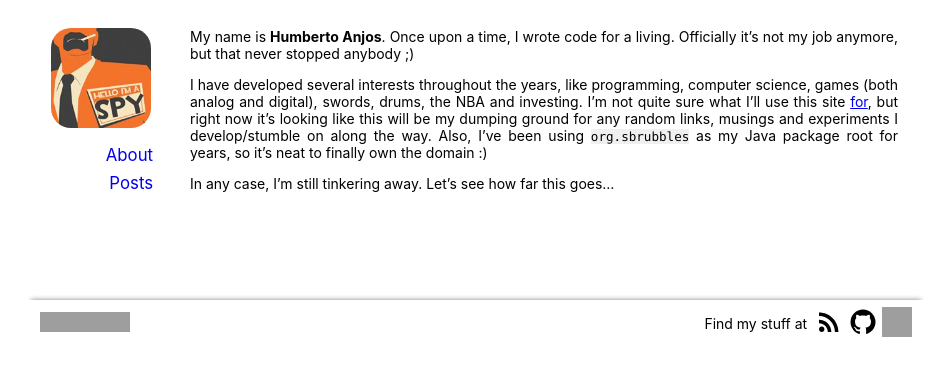
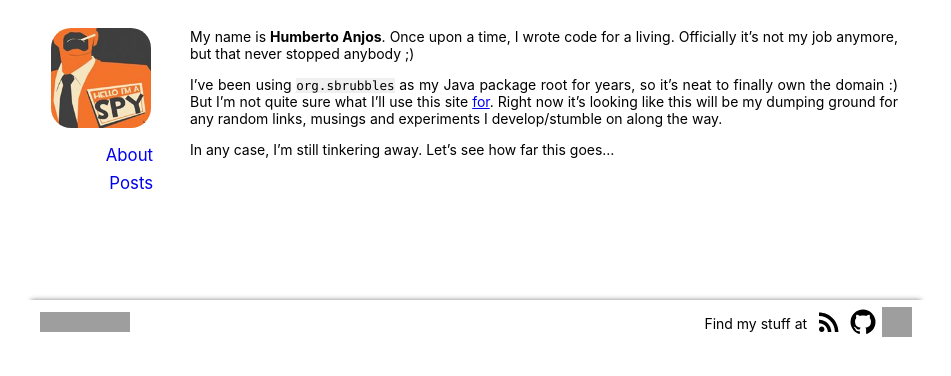
Before and after one commit to hanjos/hanjos.github.io, a Jekyll site: the page built from index.md, in a window 1280 px wide. Shown: the top 376 px of the page, without its empty margins (164-1115 px from the left). Built offline with Jekyll 4.4.1, drawn with Linux system fonts in a browser that asks for light colours; grey boxes are pictures that could not be loaded.

Commit message:
Update index.md

```diff
--- a/index.md
+++ b/index.md
@@ -6,6 +6,6 @@ title: Hi!
 
 My name is **Humberto Anjos**. Once upon a time, I wrote code for a living. Officially it's not my job anymore, but that never stopped anybody ;)
 
-I have developed several interests throughout the years, like programming, computer science, games (both analog and digital), swords, drums, the NBA and investing. I'm not quite sure what I'll use this site [for](http://wiki.c2.com/?EndingWithaPreposition), but right now it's looking like this will be my dumping ground for any random links, musings and experiments I develop/stumble on along the way. Also, I've been using `org.sbrubbles` as my Java package root for years, so it's neat to finally own the domain :)
+I've been using `org.sbrubbles` as my Java package root for years, so it's neat to finally own the domain :) But I'm not quite sure what I'll use this site [for](http://wiki.c2.com/?EndingWithaPreposition). Right now it's looking like this will be my dumping ground for any random links, musings and experiments I develop/stumble on along the way.
 
 In any case, I’m still tinkering away. Let’s see how far this goes...
```
